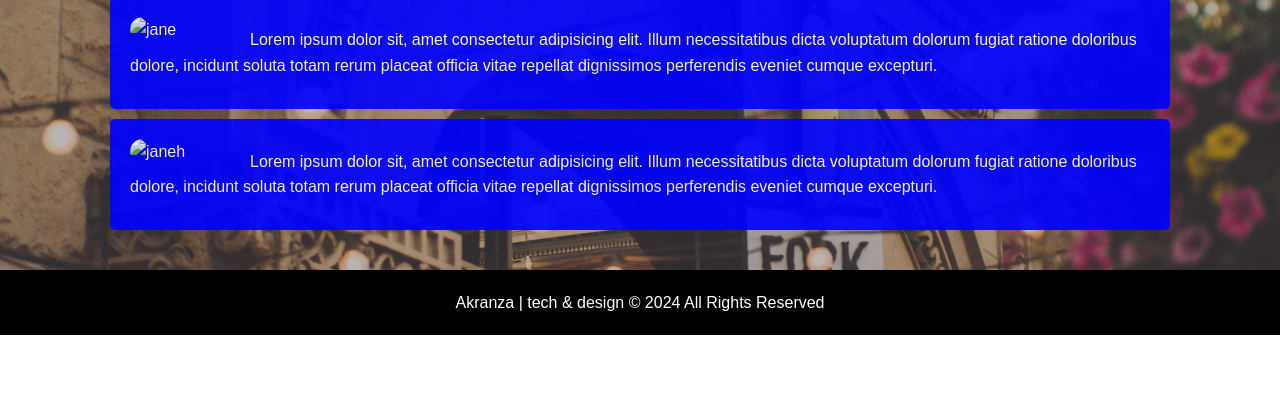
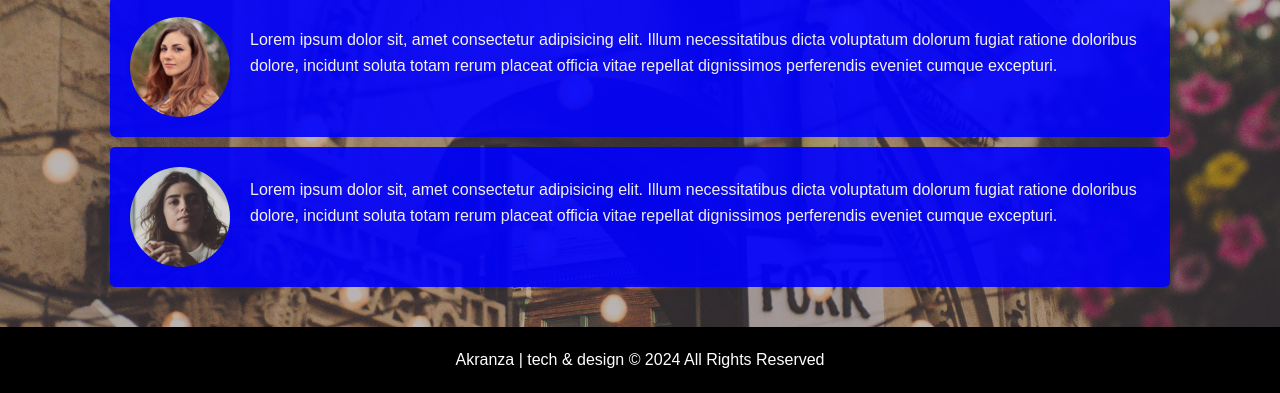
Before and after one commit to Akram-dino/web-projects, a plain HTML site: page about.html in a window 1280 px wide. Shown: the part 572-965 px from the top of the page. Before the commit the page ends 907 px from the top, so only its background shows below. Drawn offline with Linux system fonts and the light colour scheme.

Commit message:
second-update

```diff
--- a/about.html
+++ b/about.html
@@ -47,13 +47,13 @@
     <div class="container">
       <h2 class="l-heading">What Our Guests are saying</h2>
       <div class="testimonials">
-        <img src="./images/person-1.jpg" alt="jane">
+        <img src="./person-1.jpg" alt="jane">
         <p>Lorem ipsum dolor sit, amet consectetur adipisicing elit.
            Illum necessitatibus dicta voluptatum dolorum fugiat ratione doloribus dolore, incidunt soluta totam rerum placeat officia
            vitae repellat dignissimos perferendis eveniet cumque excepturi.</p>
       </div>
       <div class="testimonials">
-        <img src="./images/person-2.jpg" alt="janeh">
+        <img src="./person-2.jpg" alt="janeh">
         <p>Lorem ipsum dolor sit, amet consectetur adipisicing elit.
            Illum necessitatibus dicta voluptatum dolorum fugiat ratione doloribus dolore, incidunt soluta totam rerum placeat officia
            vitae repellat dignissimos perferendis eveniet cumque excepturi.</p>
```
